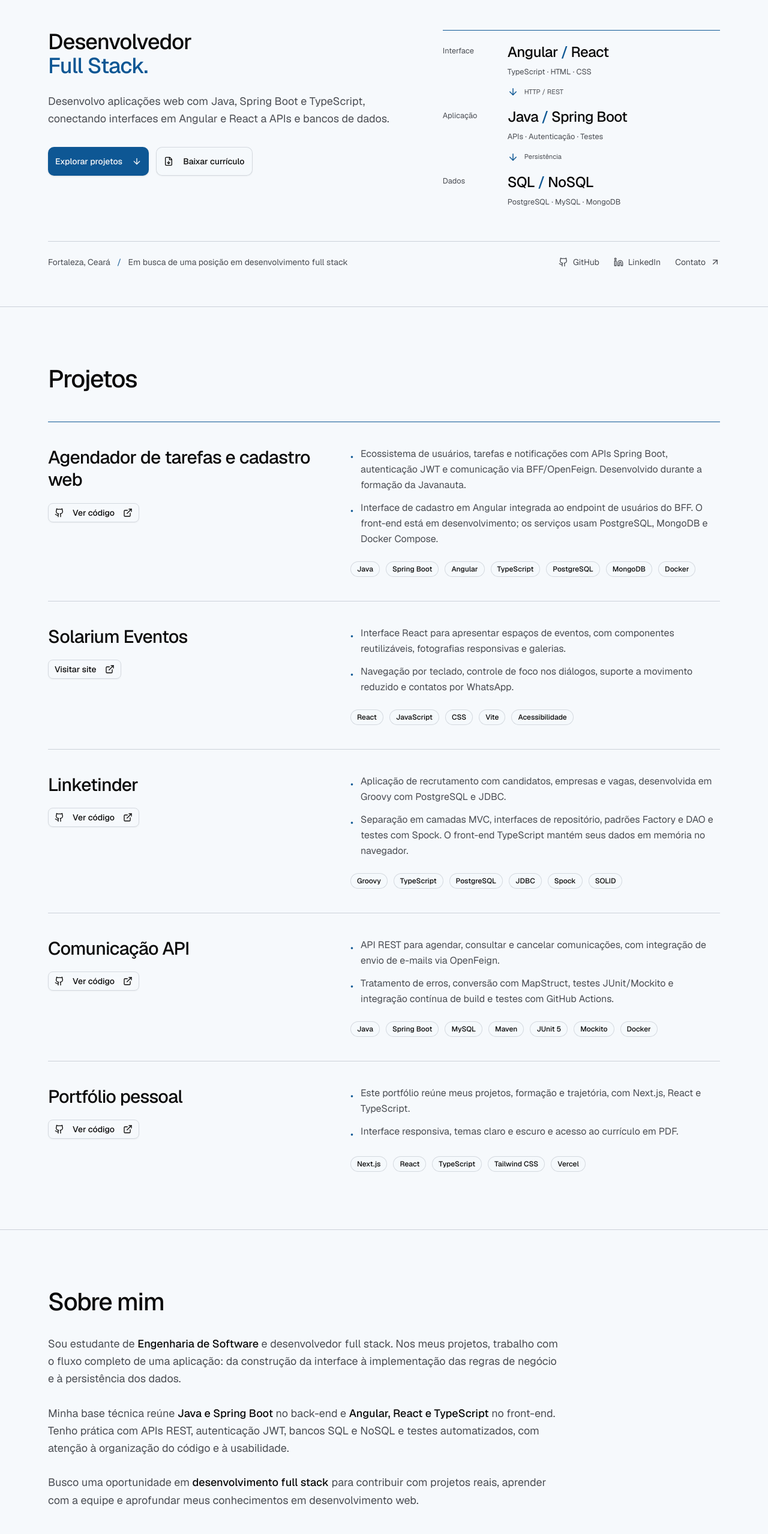
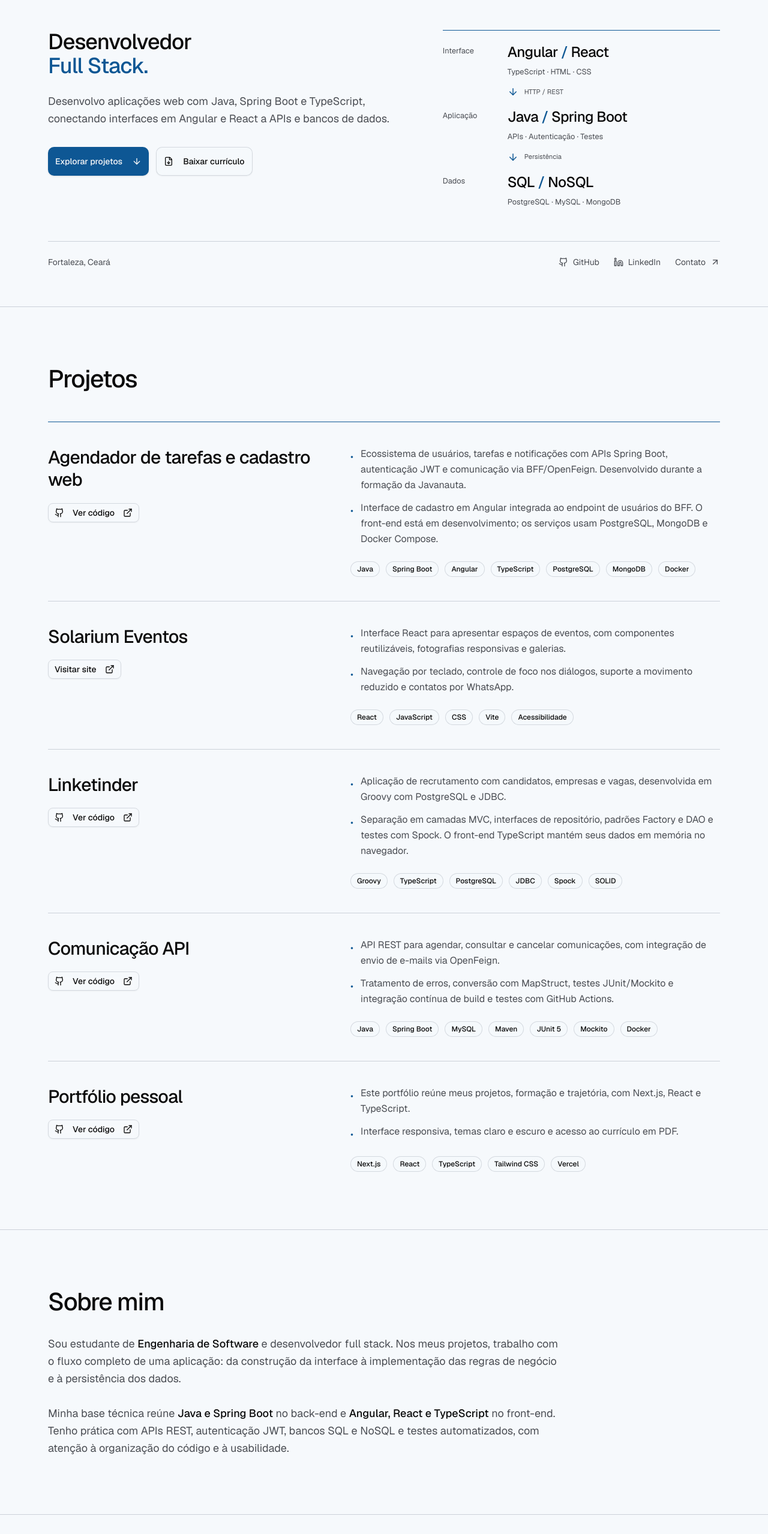
Before and after one commit to AlanF-Oliveira/personal-portfolio, a Next.js app: page / in a window 1280 px wide. Shown: the part 239-2797 px from the top of the page at 60% size. Built offline with nearby package versions, Linux system fonts and the light colour scheme.

Commit message:
Remove job-seeking statement from portfolio and resume

```diff
--- a/components/portfolio/about.tsx
+++ b/components/portfolio/about.tsx
@@ -15,10 +15,6 @@ export function About() {
             Tenho prática com APIs REST, autenticação JWT, bancos SQL e NoSQL e testes automatizados,
             com atenção à organização do código e à usabilidade.
           </p>
-          <p>
-            Busco uma oportunidade em <span className="font-medium text-foreground">desenvolvimento full stack</span> para
-            contribuir com projetos reais, aprender com a equipe e aprofundar meus conhecimentos em desenvolvimento web.
-          </p>
         </div>
       </div>
     </section>
--- a/components/portfolio/hero.tsx
+++ b/components/portfolio/hero.tsx
@@ -24,7 +24,7 @@ export function Hero() {
           </div>
         </div>
         <div className="mt-14 flex flex-wrap items-center justify-between gap-5 border-t border-border pt-6 text-sm text-muted-foreground">
-          <p>Fortaleza, Ceará <span className="mx-2 text-primary">/</span> Em busca de uma posição em desenvolvimento full stack</p>
+          <p>Fortaleza, Ceará</p>
           <div className="flex flex-wrap gap-6">
             <a className="hero-link" href="https://github.com/AlanF-Oliveira" target="_blank" rel="noopener noreferrer"><Github size={16} />GitHub</a>
             <a className="hero-link" href="https://linkedin.com/in/alanfo" target="_blank" rel="noopener noreferrer"><Linkedin size={16} />LinkedIn</a>
```
Also changed, not shown: 1 other file (tests, documents, lock files or other folders).
